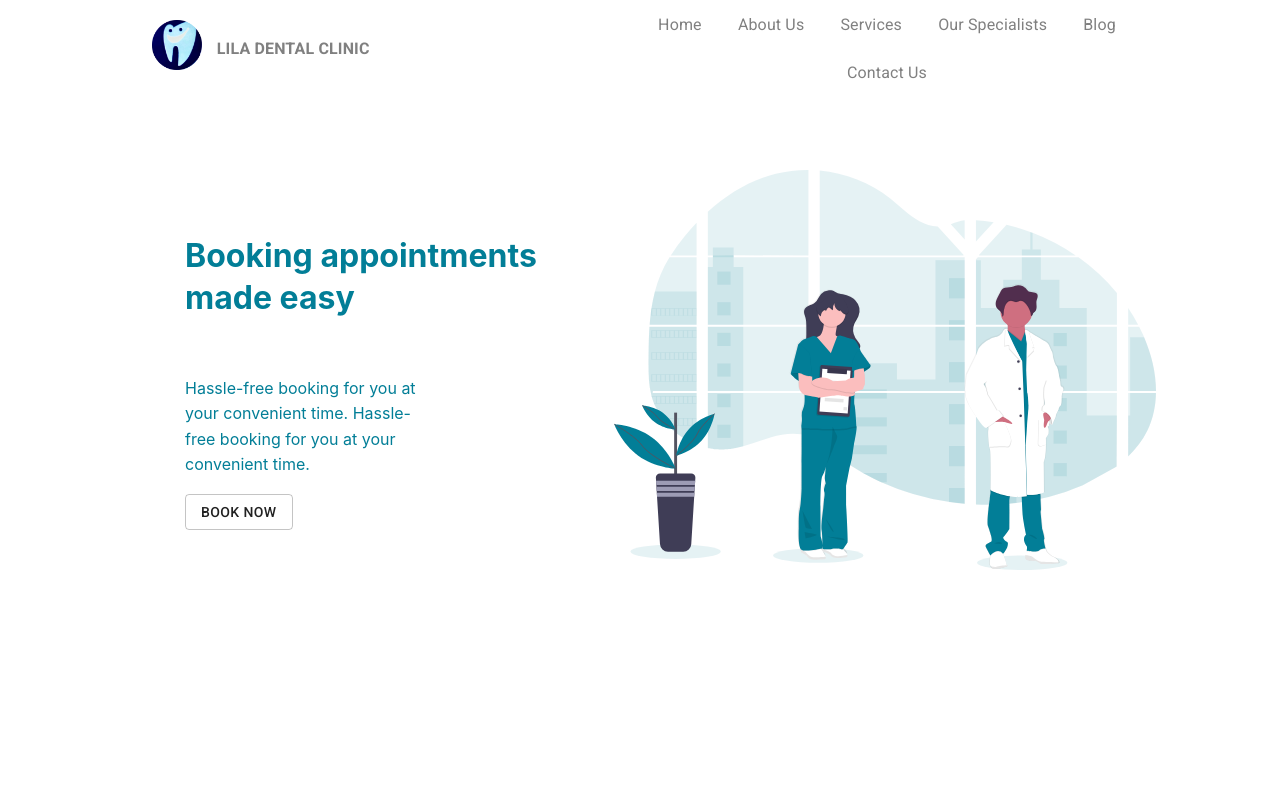
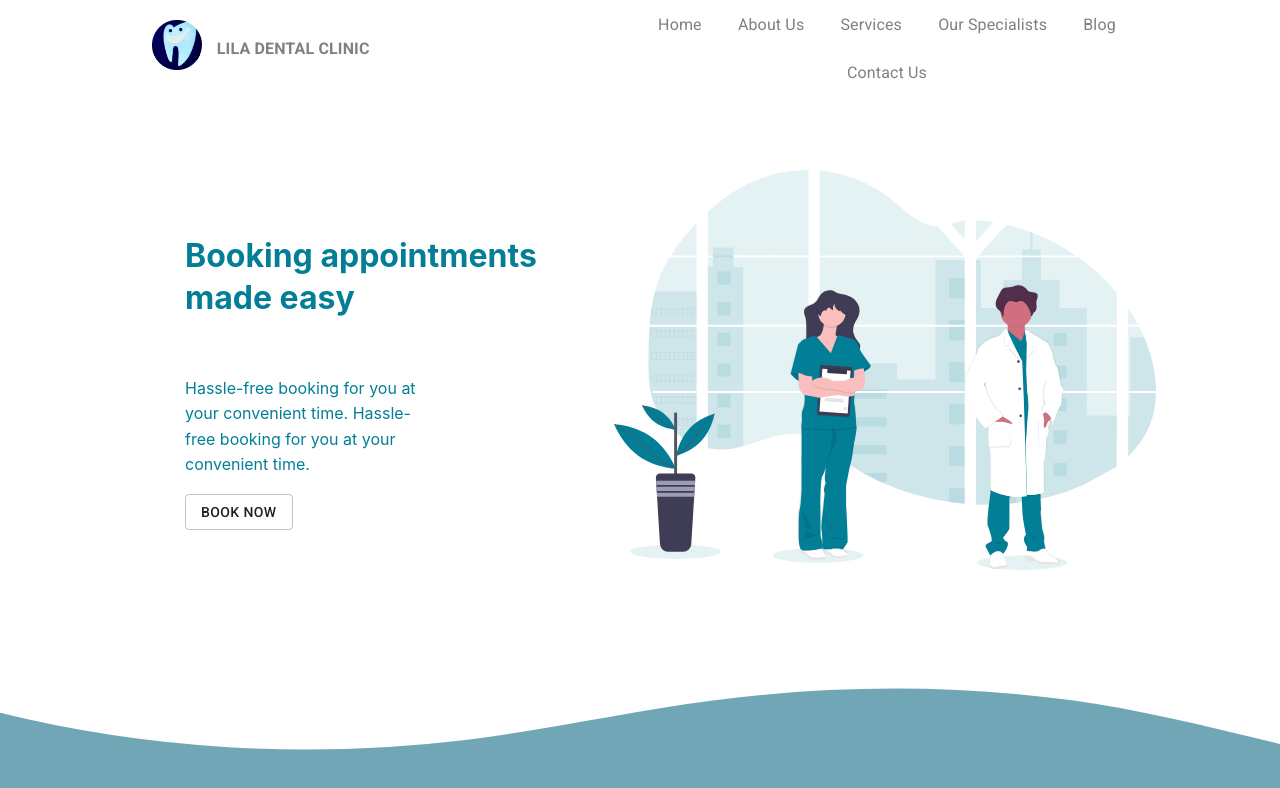
Before and after one commit to abhaybaiju/dentist-webapp, a React (Create React App) app in the folder frontend/: page / in a window 1280 px wide. Shown: the top 788 px of the page. Built offline with nearby package versions, Linux system fonts and the light colour scheme.

Commit message:
Added Screendivider

```diff
--- a/frontend/src/components/FrontPage.js
+++ b/frontend/src/components/FrontPage.js
@@ -1,10 +1,16 @@
 import React from 'react';
 import {Container, Grid,Button} from '@material-ui/core';
 import Navbar from './Navbar';
+import './css/FrontPage.css';
 
 const FrontPage = () => {
   return(
     <Container>
+      <div class="custom-shape-divider-bottom-1601099806">
+    <svg data-name="Layer 1" xmlns="http://www.w3.org/2000/svg" viewBox="0 0 1200 120" preserveAspectRatio="none">
+        <path d="M985.66,92.83C906.67,72,823.78,31,743.84,14.19c-82.26-17.34-168.06-16.33-250.45.39-57.84,11.73-114,31.07-172,41.86A600.21,600.21,0,0,1,0,27.35V120H1200V95.8C1132.19,118.92,1055.71,111.31,985.66,92.83Z" class="shape-fill"></path>
+    </svg>
+</div>
       <Navbar />
       <Grid spacing={7} direction="row" container alignItems="center" justify="center" style={{ minHeight: '100vh'}}>
           <Grid item lg={4} style={{color:'#027e97'}}>
--- /dev/null
+++ b/frontend/src/components/css/FrontPage.css
@@ -0,0 +1,19 @@
+.custom-shape-divider-bottom-1601099806 {
+    position: absolute;
+    bottom: 0;
+    left: 0;
+    width: 100%;
+    overflow: hidden;
+    line-height: 0;
+}
+
+.custom-shape-divider-bottom-1601099806 svg {
+    position: relative;
+    display: block;
+    width: calc(135% + 1.3px);
+    height: 113px;
+}
+
+.custom-shape-divider-bottom-1601099806 .shape-fill {
+    fill: #317e96af;
+}
```
Also changed, not shown: 1 other file (tests, documents, lock files or other folders).
